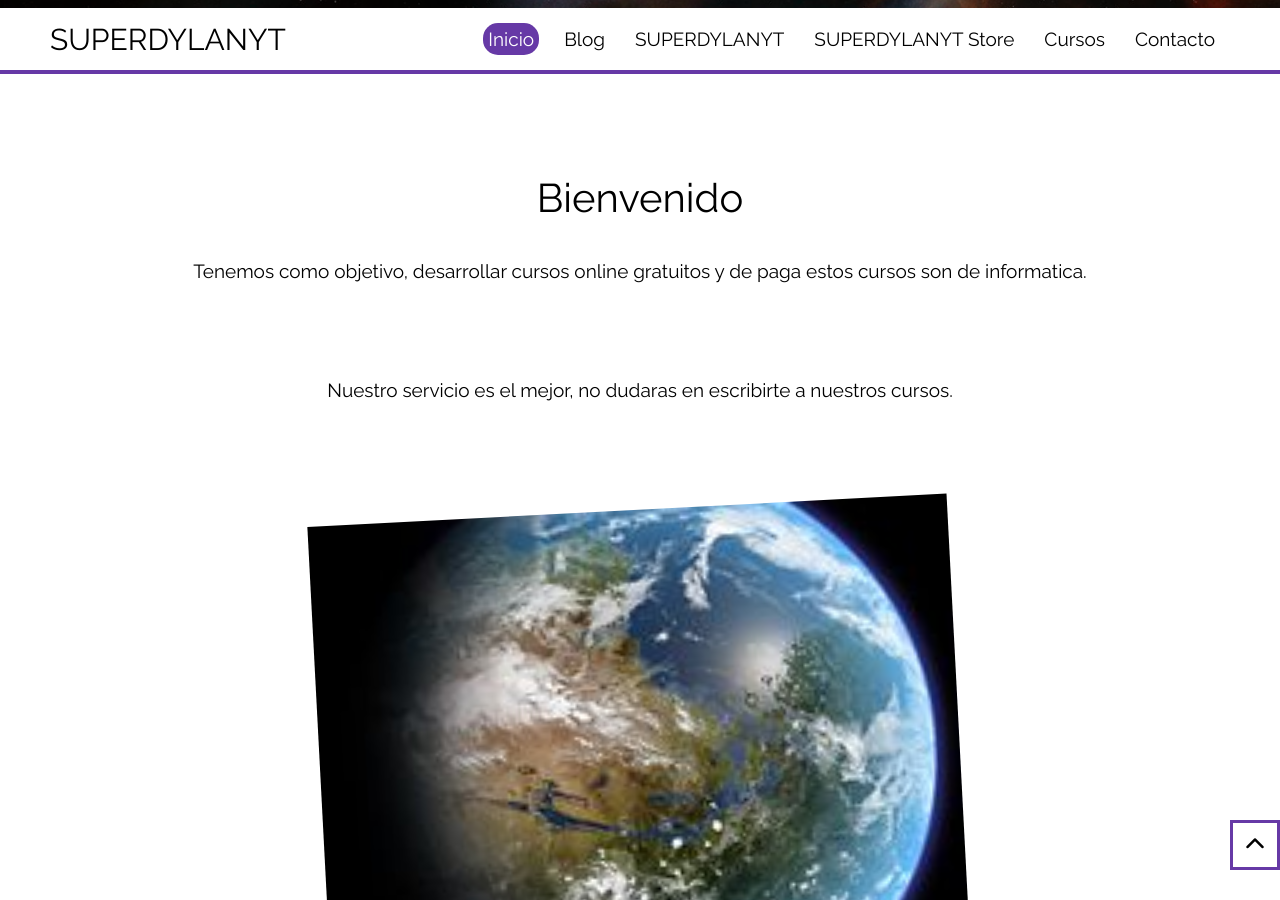
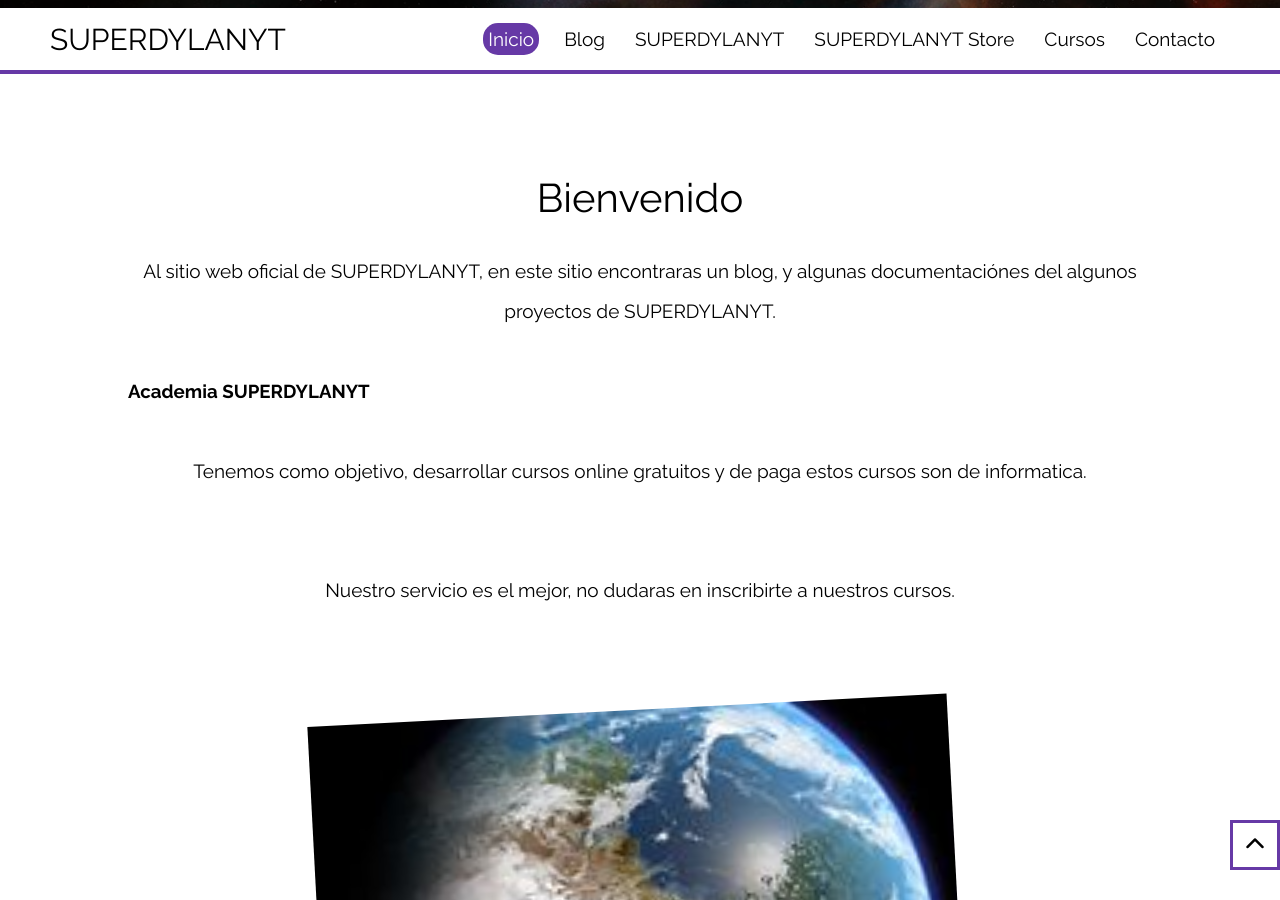
Before and after one commit to dylanmeca/dylanmeca.github.io, a Jekyll site: the page index.html, which Jekyll copies as it is, in a window 1280 px wide and 900 px high, scrolled down 892 px. Built offline with Jekyll 4.4.1, drawn with Linux system fonts in a browser that asks for light colours; nearby versions of some CDN libraries.

Commit message:
Update index.html

```diff
--- a/index.html
+++ b/index.html
@@ -69,9 +69,13 @@
     <section class="mission">
         <div class="mission-info">
             <h2>Bienvenido</h2>
+            <p> Al sitio web oficial de SUPERDYLANYT, en este sitio encontraras un blog, y algunas documentaciónes del algunos proyectos de SUPERDYLANYT. </p>
+            <br />
+            <h3> Academia SUPERDYLANYT </h3>
+            <br />
             <p> Tenemos como objetivo, desarrollar cursos online gratuitos y de paga estos cursos son de informatica. </p>
             <br />
-            <p> Nuestro servicio es el mejor, no dudaras en escribirte a nuestros cursos. </p>
+            <p> Nuestro servicio es el mejor, no dudaras en inscribirte a nuestros cursos. </p>
          </div>
         <div class="spacey-img">
             <img src="images/220px-TerraformedMarsGlobeRealistic.jpg">
```
